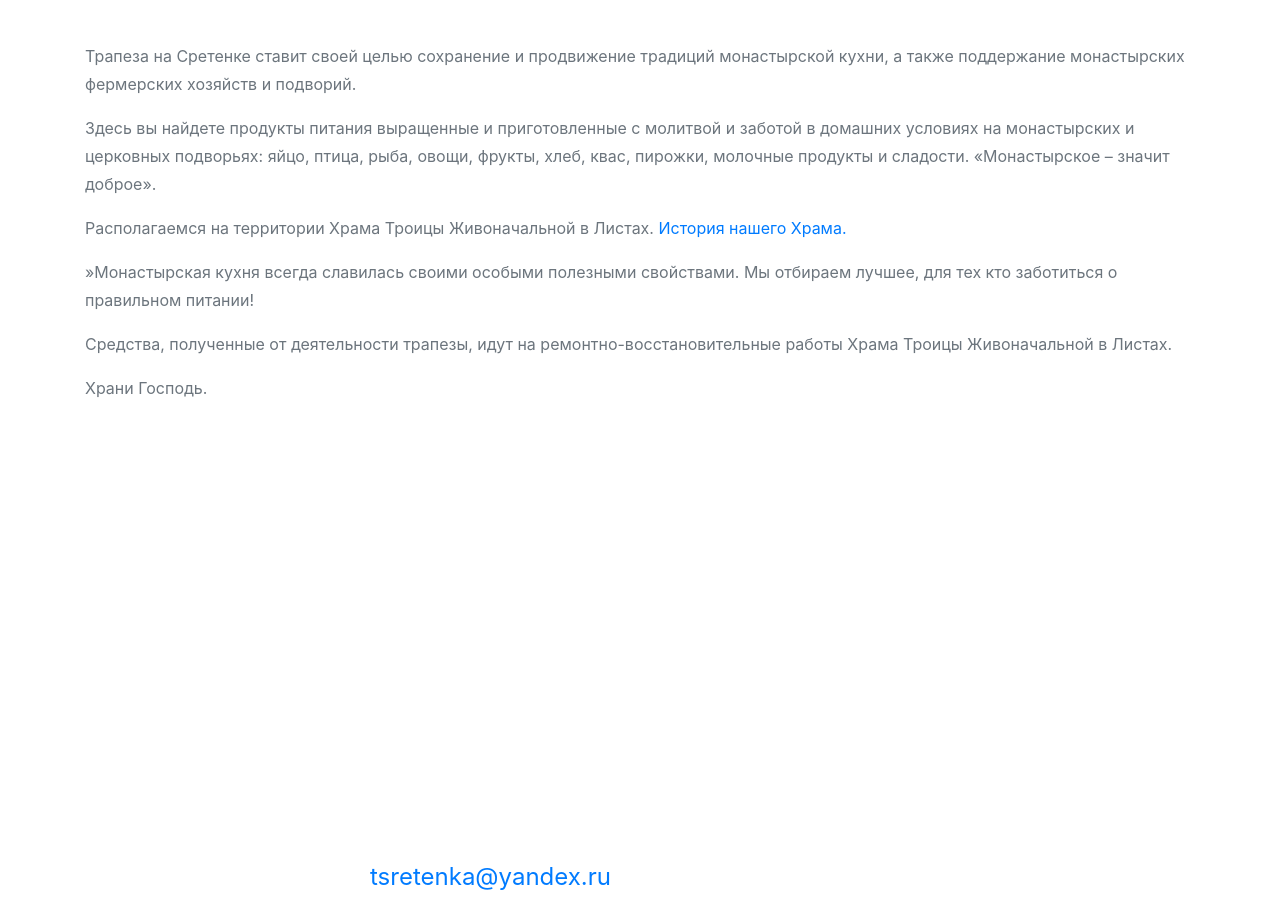
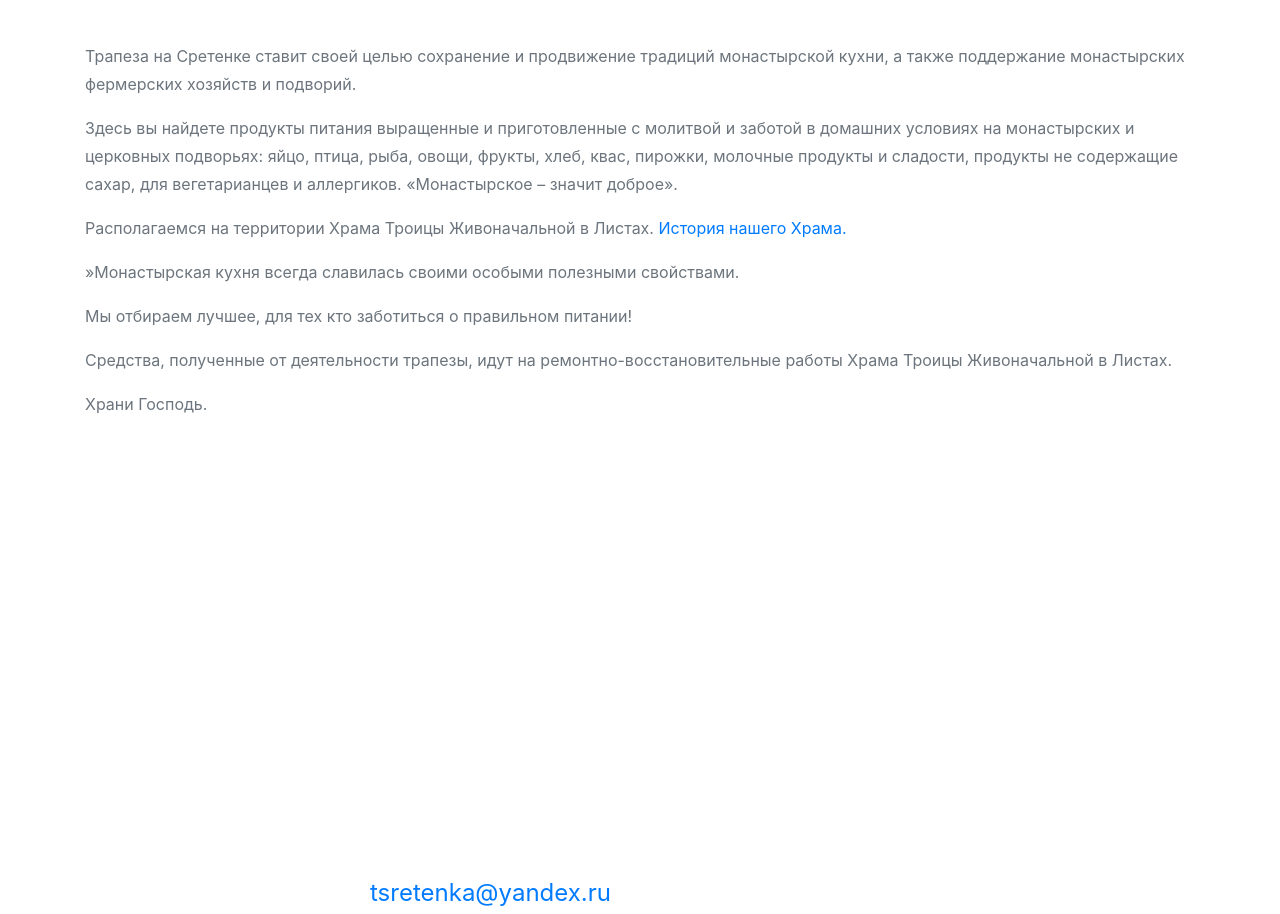
Before and after one commit to uktvoydom/uktvoydom.github.io, a website with bundled scripts: page index.html in a window 1280 px wide. Shown: the part 3174-4088 px from the top of the page. Built offline with nearby package versions, Linux system fonts and the light colour scheme; some icons are missing; a web font is replaced by a local one.

Commit message:
Update index.html

```diff
--- a/index.html
+++ b/index.html
@@ -257,12 +257,14 @@
 <div class="col-lg-12">
 <p class="large text-muted">Трапеза на Сретенке ставит своей целью сохранение и продвижение традиций монастырской кухни, а также поддержание монастырских фермерских хозяйств и подворий.</p>
 
-<p class="large text-muted">Здесь вы найдете  продукты питания выращенные и приготовленные с молитвой и заботой в домашних условиях на монастырских и церковных подворьях: яйцо, птица, рыба, овощи, фрукты, хлеб, квас, пирожки, молочные продукты и сладости.
+<p class="large text-muted">Здесь вы найдете  продукты питания выращенные и приготовленные с молитвой и заботой в домашних условиях на монастырских и церковных подворьях: яйцо, птица, рыба, овощи, фрукты, хлеб, квас, пирожки, молочные продукты и сладости, продукты не содержащие сахар, для вегетарианцев и аллергиков.
 «Монастырское – значит доброе». </p>
 
 <p class="large text-muted">Располагаемся на территории Храма Троицы Живоначальной в Листах.<a class="portfolio-link" data-toggle="modal" href="#ModalZakon"> История нашего Храма. </a>
 
-<p class="large text-muted">»Монастырская кухня всегда славилась своими особыми полезными свойствами. Мы отбираем лучшее, для тех кто заботиться о правильном питании!</p>
+<p class="large text-muted">»Монастырская кухня всегда славилась своими особыми полезными свойствами.</p>
+
+ <p class="large text-muted"> Мы отбираем лучшее, для тех кто заботиться о правильном питании!</p>
 
 <p class="large text-muted">Средства, полученные от деятельности трапезы, идут на ремонтно-восстановительные работы Храма Троицы Живоначальной в Листах.</p>
 
```
